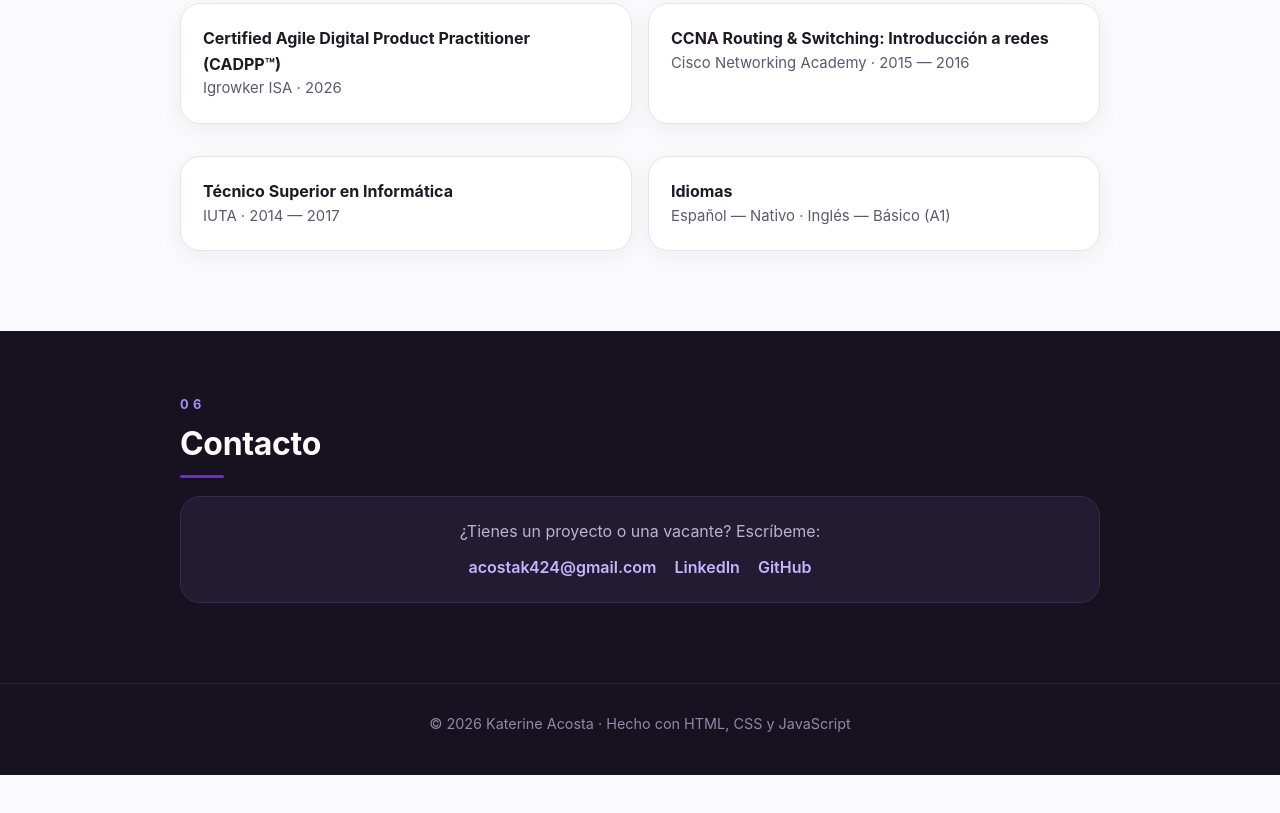
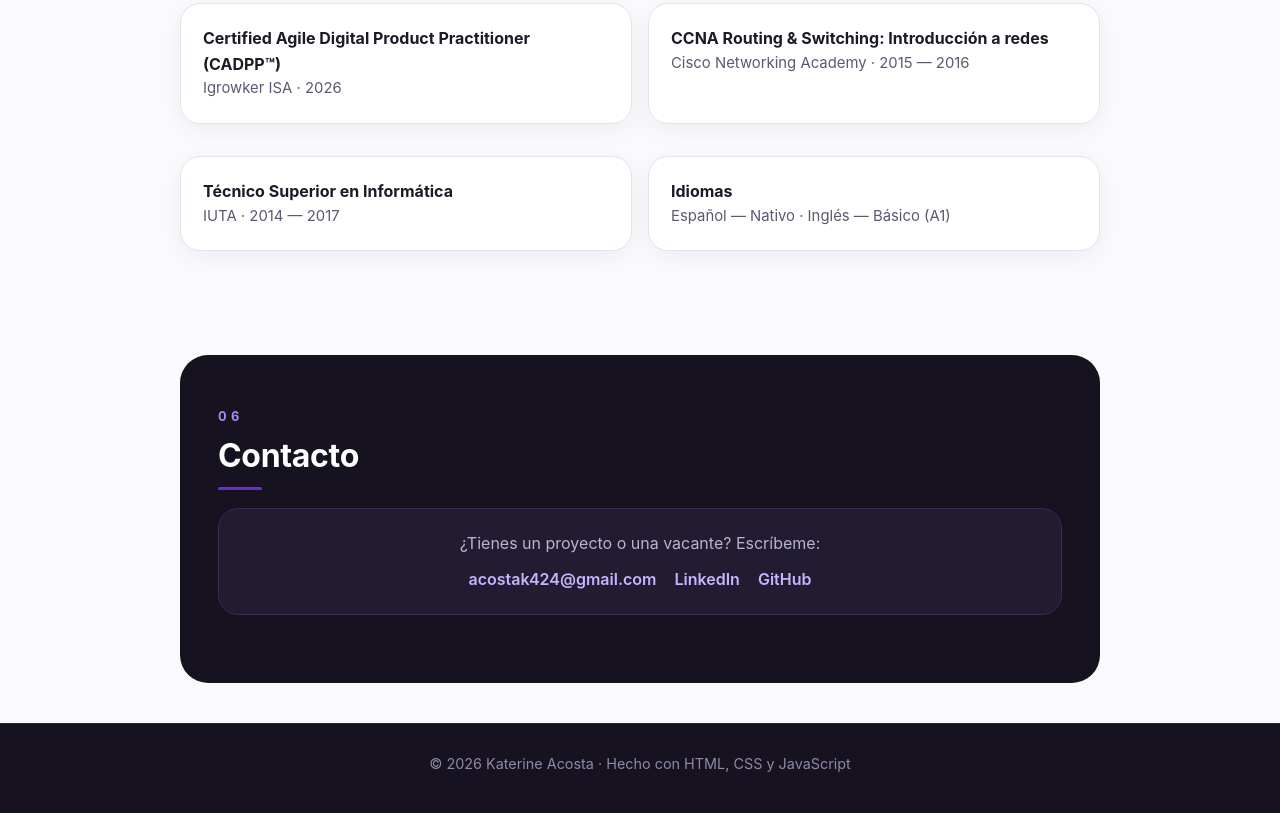
Before and after one commit to kath424/portfolio, a plain HTML site: page index.html in a window 1280 px wide. Shown: the part 4577-5390 px from the top of the page. Before the commit the page ends 5352 px from the top, so only its background shows below. Drawn offline with Linux system fonts and the light colour scheme.

Commit message:
Fix horizontal overflow (contained dark panel) and force top on fresh load

```diff
--- a/index.html
+++ b/index.html
@@ -130,9 +130,9 @@
     background:radial-gradient(340px circle at var(--mx,50%) var(--my,50%),rgba(109,40,217,.10),transparent 65%)}
   .proj:hover::before{opacity:1}
   .proj>*{position:relative}
-  /* Dark closing scene (Apple-style section contrast) */
-  #contacto{width:100vw;margin-left:calc(50% - 50vw);padding-left:calc(50vw - 50%);padding-right:calc(50vw - 50%);
-    background:#16121f;color:#ece9f7;border-radius:0}
+  /* Dark closing scene (Apple-style section contrast) — contained panel, no full-bleed overflow */
+  html,body{overflow-x:clip}
+  #contacto{background:#16121f;color:#ece9f7;border-radius:28px;padding:52px 38px;margin:24px 0 40px}
   #contacto .eyebrow{color:#a78bfa}
   #contacto h2{color:#fff}
   #contacto .card{background:#221c33;border-color:#352c4f;color:#ece9f7;box-shadow:none}
@@ -377,6 +377,9 @@ const EN = {
   contact_p:"Have a project or a role in mind? Write to me:",
   foot:"Built with HTML, CSS and JavaScript"
 };
+/* Always open at the top on a fresh visit (no browser scroll restoration) */
+if(!location.hash && "scrollRestoration" in history){ history.scrollRestoration = "manual"; window.scrollTo(0,0); }
+
 /* Scroll-driven motion: reveals, hero parallax, progress bar */
 (function(){
   var reduce = window.matchMedia("(prefers-reduced-motion: reduce)").matches;
```
